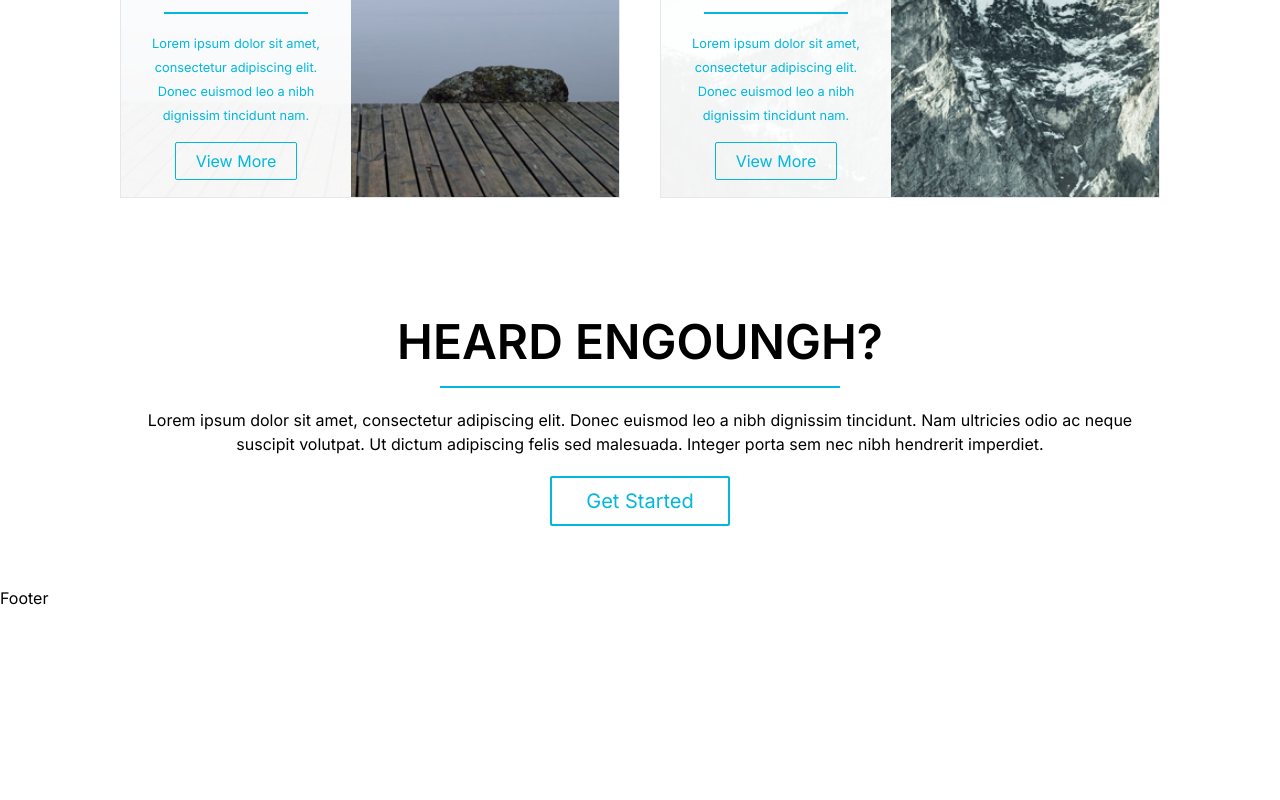
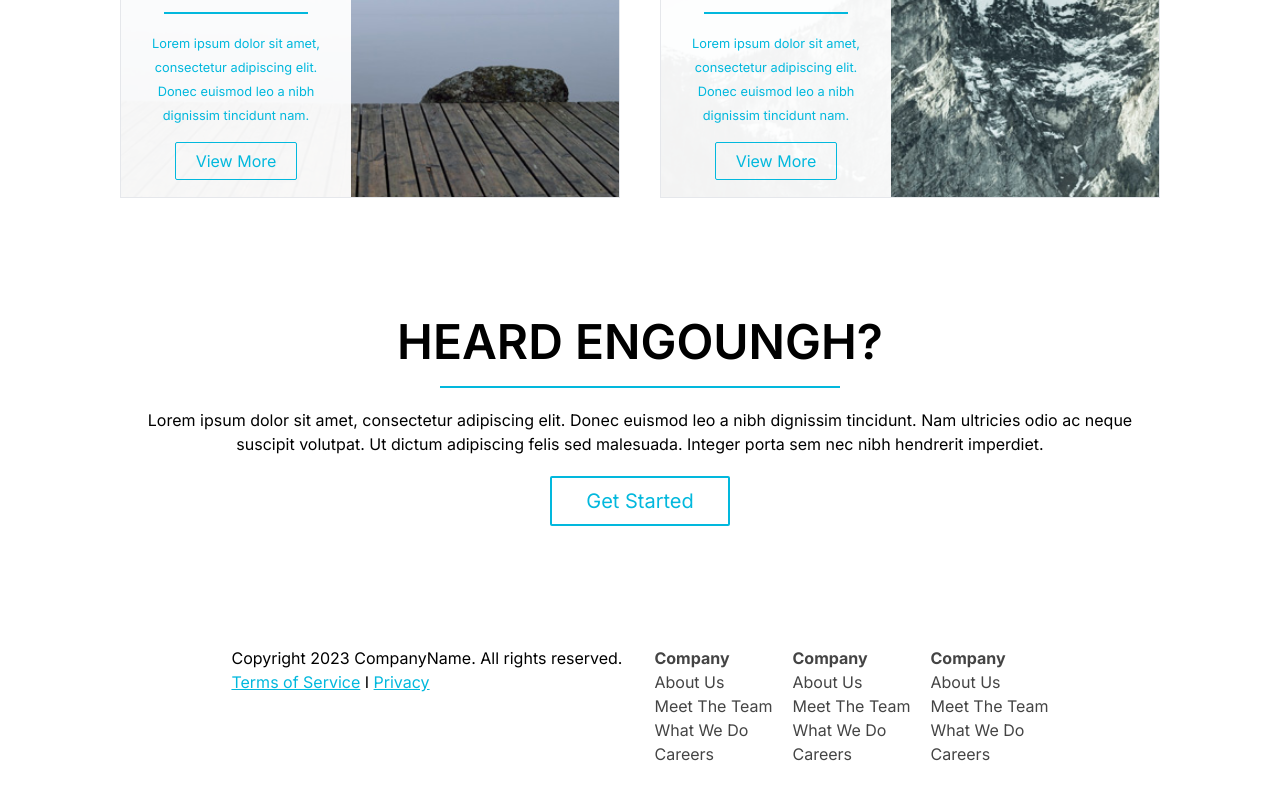
Before and after one commit to NaniasNic/Simply-UI, a Next.js app: page / in a window 1280 px wide. Shown: the part 2259-3059 px from the top of the page. Before the commit the page ends 2869 px from the top, so only its background shows below. Built offline with nearby package versions, Linux system fonts and the light colour scheme.

Commit message:
Footer: create

```diff
--- a/src/app/page.tsx
+++ b/src/app/page.tsx
@@ -4,6 +4,7 @@ import { Features } from "@/components/Features"
 import { PrimaryContent } from "@/components/PrimaryContent"
 import { SecondaryContent } from "@/components/SecondaryContent"
 import { CallToAction } from "@/components/CallToAction"
+import { Footer } from "@/components/Footer"
 
 export default function Home() {
   return (
@@ -27,7 +28,7 @@ export default function Home() {
       <CallToAction />
 
       {/* Footer */}
-      <h1>Footer</h1>
+      <Footer />
     </main>
   )
 }
--- /dev/null
+++ b/src/components/Footer.tsx
@@ -0,0 +1,36 @@
+export function Footer() {
+    return (
+        <footer className="flex py-[60px] justify-center gap-8">
+            <div>
+                <p>Copyright 2023 CompanyName. All rights reserved.</p>
+                <p><a href="#" className="underline text-[#02b8dd]">Terms of Service</a> I <a href="#" className="underline text-[#02b8dd]">Privacy</a></p>
+            </div>
+
+            <div className="flex gap-5">
+                <ul>
+                    <li><h5 className="text-base text-[#444] font-bold">Company</h5></li>
+                    <li><a href="#" className="text-[#444] hover:text-[#02b8dd]">About Us</a></li>
+                    <li><a href="#" className="text-[#444] hover:text-[#02b8dd]">Meet The Team</a></li>
+                    <li><a href="#" className="text-[#444] hover:text-[#02b8dd]">What We Do</a></li>
+                    <li><a href="#" className="text-[#444] hover:text-[#02b8dd]">Careers</a></li>
+                </ul>
+
+                <ul>
+                    <li><h5 className="text-base text-[#444] font-bold">Company</h5></li>
+                    <li><a href="#" className="text-[#444] hover:text-[#02b8dd]">About Us</a></li>
+                    <li><a href="#" className="text-[#444] hover:text-[#02b8dd]">Meet The Team</a></li>
+                    <li><a href="#" className="text-[#444] hover:text-[#02b8dd]">What We Do</a></li>
+                    <li><a href="#" className="text-[#444] hover:text-[#02b8dd]">Careers</a></li>
+                </ul>
+
+                <ul>
+                    <li><h5 className="text-base text-[#444] font-bold">Company</h5></li>
+                    <li><a href="#" className="text-[#444] hover:text-[#02b8dd]">About Us</a></li>
+                    <li><a href="#" className="text-[#444] hover:text-[#02b8dd]">Meet The Team</a></li>
+                    <li><a href="#" className="text-[#444] hover:text-[#02b8dd]">What We Do</a></li>
+                    <li><a href="#" className="text-[#444] hover:text-[#02b8dd]">Careers</a></li>
+                </ul>
+            </div>
+        </footer>
+    )
+}
```
